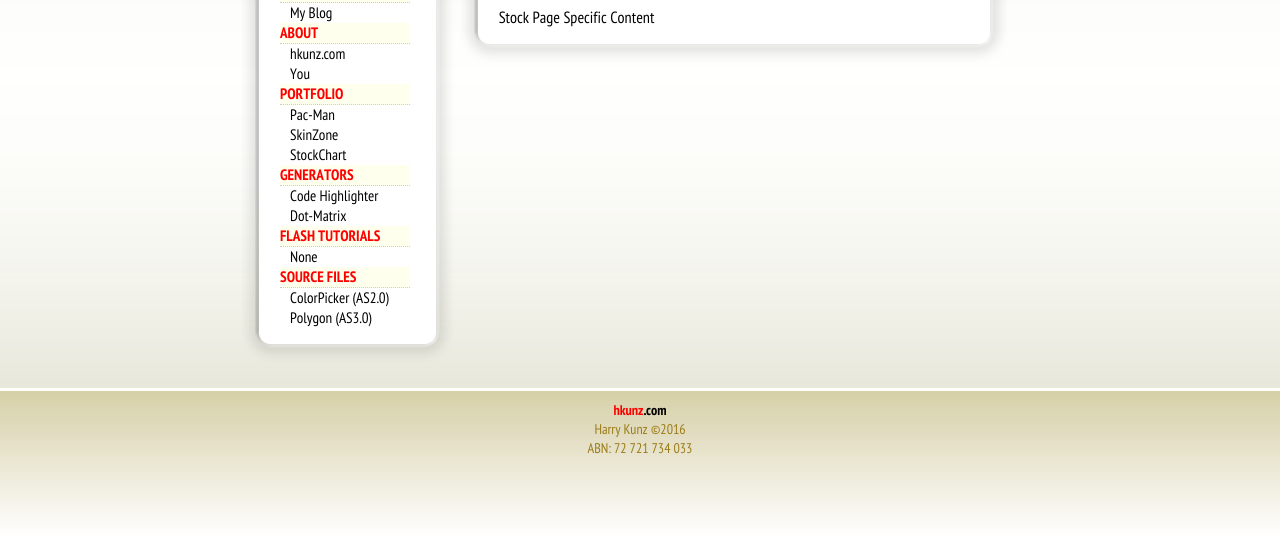
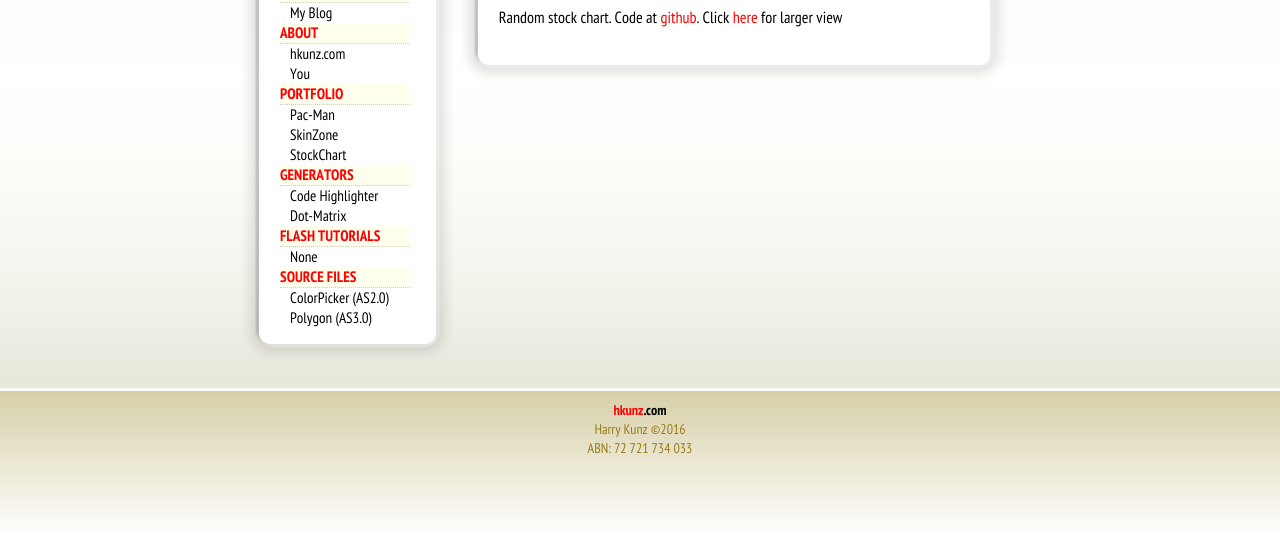
Before and after one commit to hkunz/hkunz-website, a PHP site: page /portfolio/stockchart/index.php in a window 1280 px wide. Shown: the part 276-827 px from the top of the page. Run offline with PHP 8.4, Linux system fonts and the light colour scheme; data that the repository does not hold is empty.

Commit message:
fix stock chart

```diff
--- a/www/portfolio/stockchart/index.php
+++ b/www/portfolio/stockchart/index.php
@@ -1,10 +1,23 @@
 <?php
   ob_start();
+  $link = "<a class='basicLink' href='https://github.com/hkunz/pacman-prototype' target='_blank'>github</a>";
+  $swflink = "<a class='basicLink' href='http://www.hkunz.com/portfolio/stockchart/StockTrade.php' target='_blank'>here</a>";
 ?>
 
 <div>
-	<p>Stock Page Specific Content</p>
+	<p>Random stock chart. Code at <?php echo $link;?>. Click <?php echo $swflink;?> for larger view<br/><br/></p>
+	<div><div id='flashContent' name='flashContent' class='flashContent'></div></div>
 </div>
+
+<script language="javascript" type="text/javascript">
+        var root = '../../';
+        var type = 'actionscript';
+        var so = new SWFObject(root + "flash/FlashLoader.swf?url=StockTrade.swf", "theMovie", "445", "590", "8");
+
+        so.addParam("allowScriptAccess", "always");
+        so.addParam("wmode", "transparent", "middle");
+        so.write("flashContent");
+</script>
 
 <?php
 	$pageTitle = "Stock Chart";
```
Also changed, not shown: www/portfolio/stockchart/StockTrade.php (renamed from www/portfolio/stockchart/index.html).
